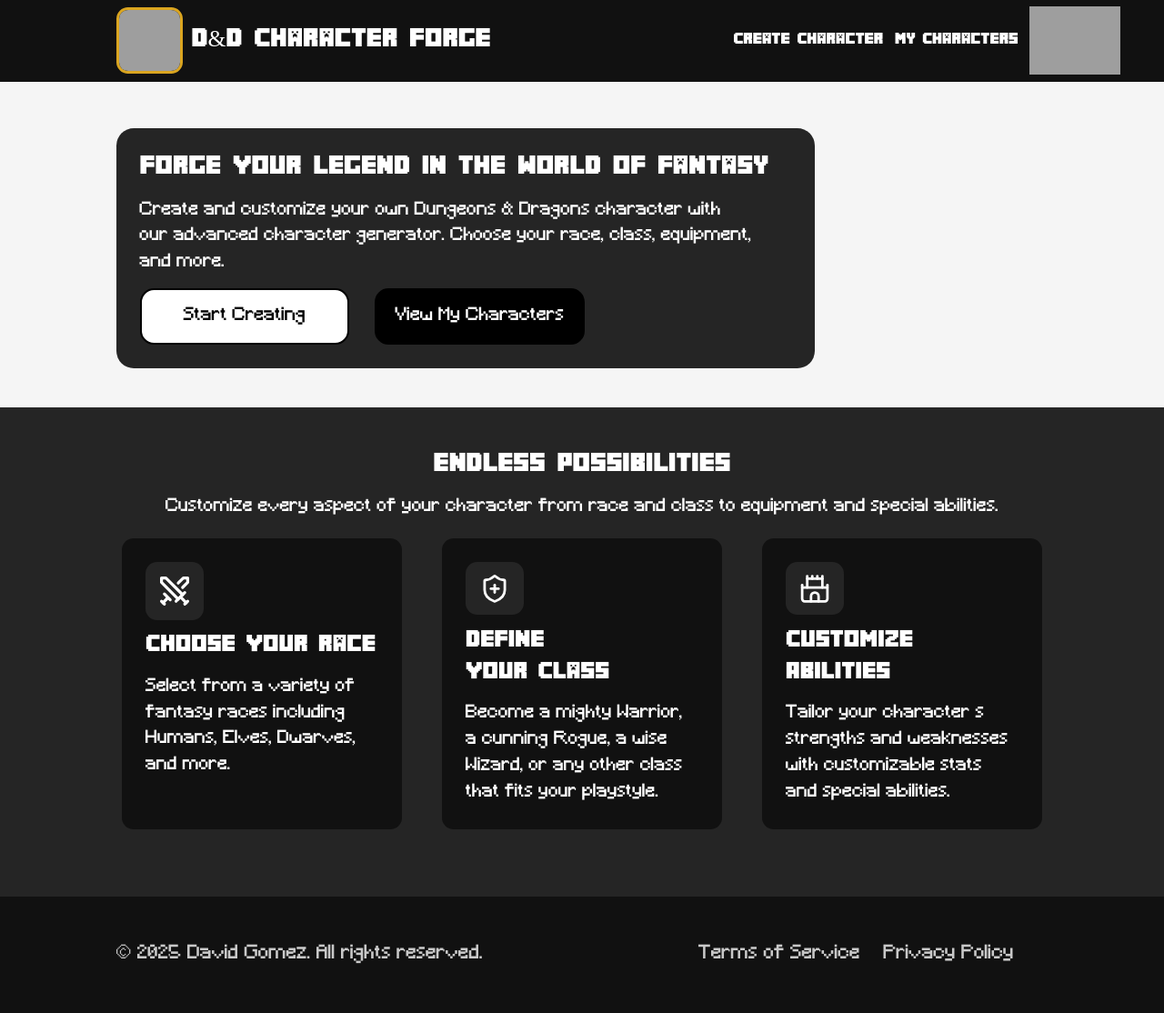
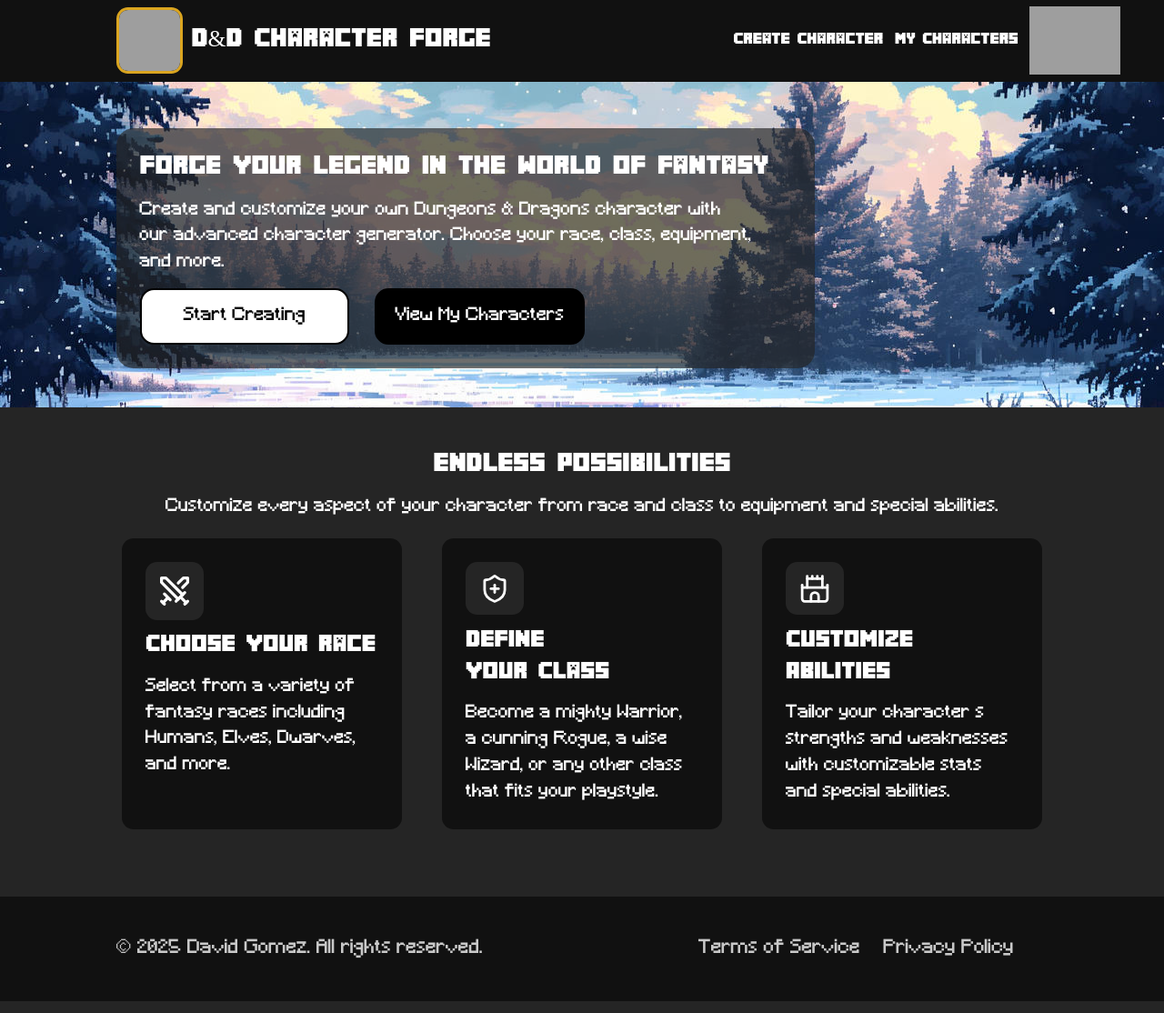
Before and after one commit to DavidAdolfoGomezUribe/Proyecto_JavaScript_GomezUribeDavidAdolfo, a Next.js app: page / in a window 1280 px wide. Shown: the whole page at 91% size. Built offline with nearby package versions, Linux system fonts and the light colour scheme; grey boxes are pictures that could not be loaded.

Commit message:
feat: :sparkles: Implement code changes to enhance functionality and improve performance

```diff
--- a/src/app/globals.css
+++ b/src/app/globals.css
@@ -141,7 +141,11 @@ html{
 
   /* Primera seccion */
   >section:nth-child(1){
-    background-color: whitesmoke;
+
+    /* background-color: whitesmoke; */
+    background: url("/img/pixel_art_wintery_day_by_subtlerealityshift_dgs35ci-fullview.jpg");
+    background-size: cover;
+    background-position: center;
     color: white;
     position: absolute;
     top: 0;
@@ -152,7 +156,7 @@ html{
     flex-direction: column;
     justify-content: center;
     >article:nth-child(1){
-      background-color: #252525;
+      background-color: #252525a8;
       display: flex;
       flex-direction: column;
       justify-content: center;
@@ -329,7 +333,7 @@ html{
   top:77vw;
   background-color: #111111;
   width: 100%;
-  height: 10vw;
+  height: 9vw;
   >div:nth-child(1){
 
     position: absolute;
```
Also changed, not shown: public/img/pixel_art_wintery_day_by_subtlerealityshift_dgs35ci-fullview.jpg (added).
